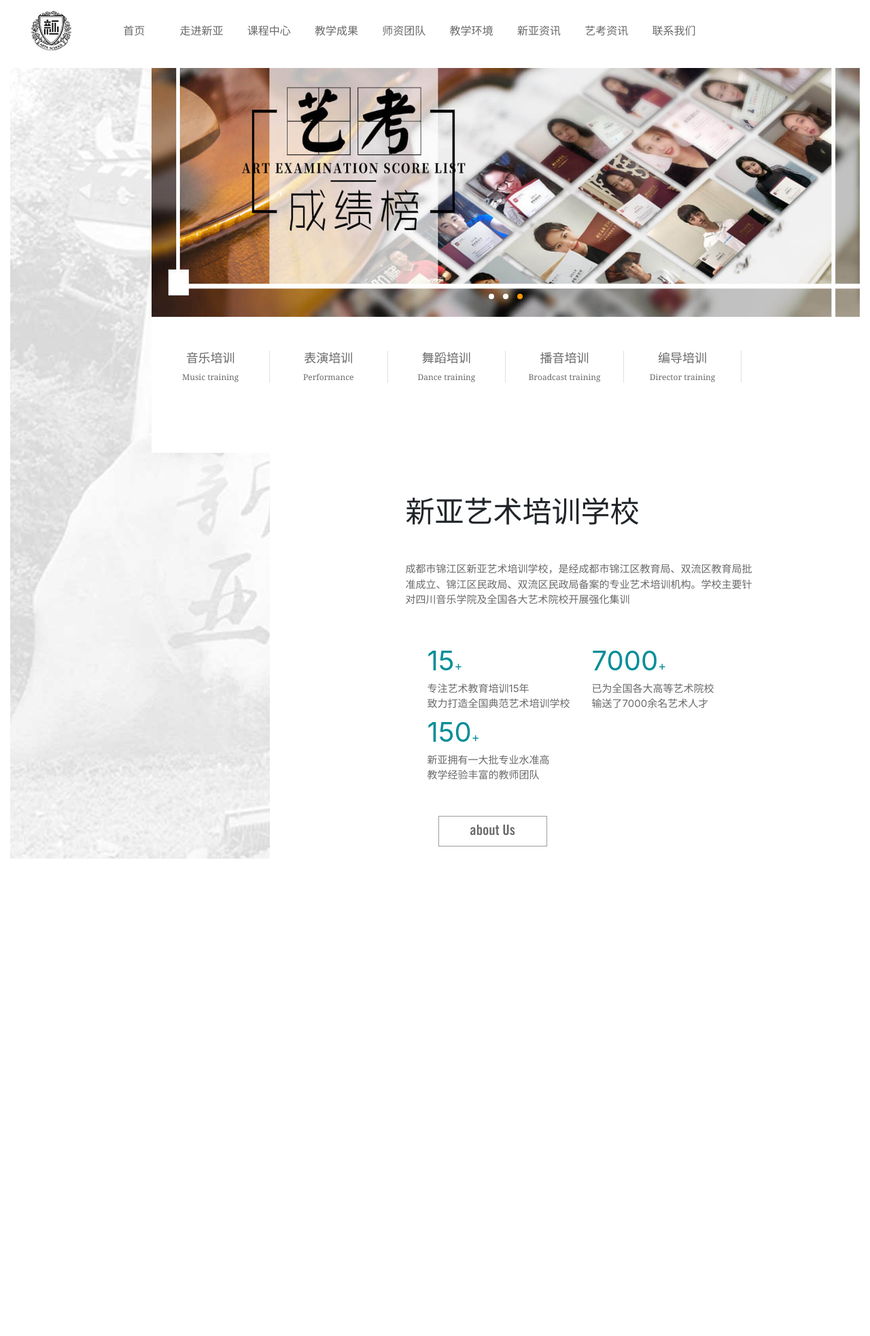
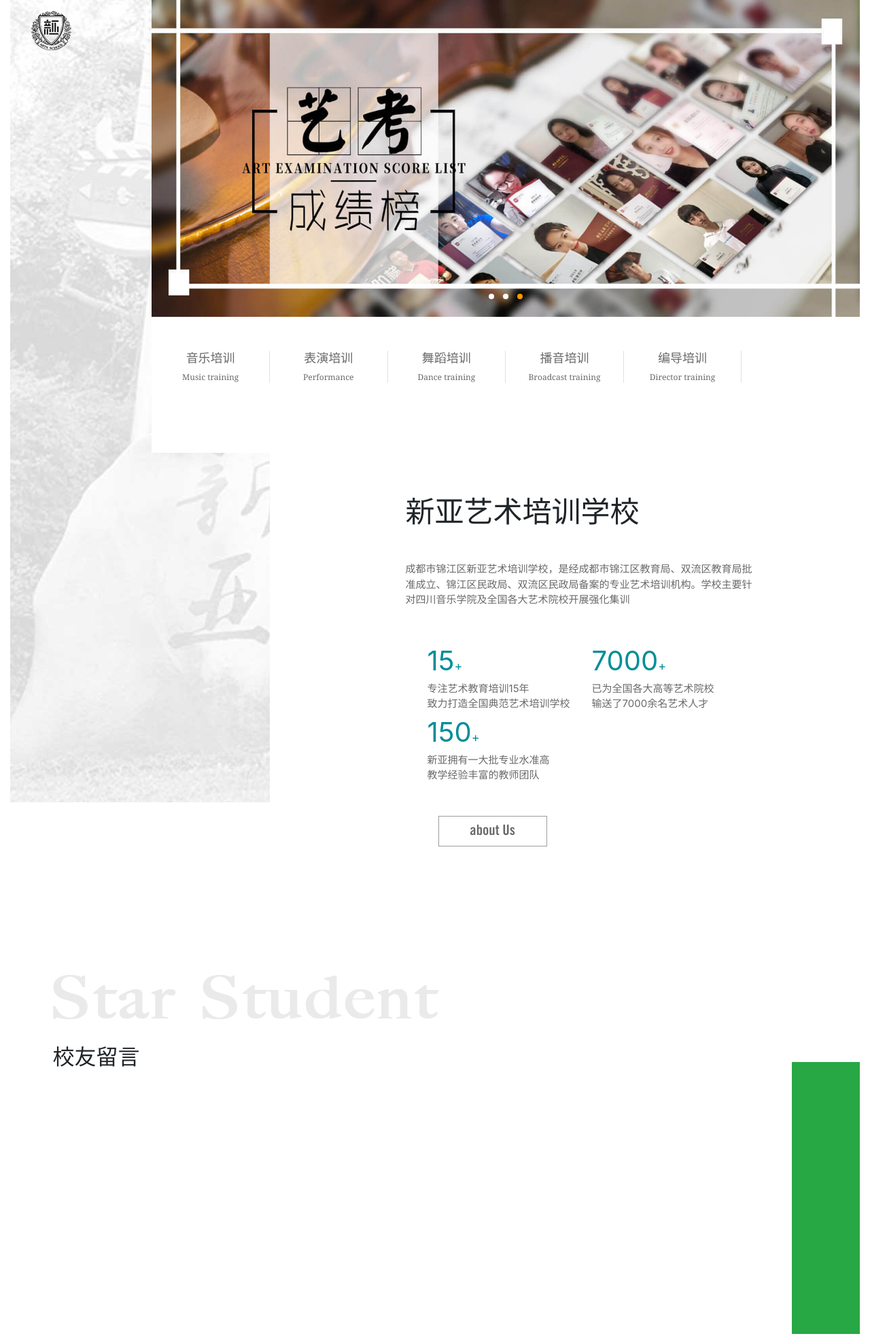
Before and after one commit to m-ling/art, a plain HTML site: page main.html in a window 1280 px wide. Shown: the whole page at 68% size. Before the commit the page ends 1333 px from the top, so only its background shows below. Drawn offline with nearby package versions, Linux system fonts and the light colour scheme; a small style sheet from the web is missing.

Commit message:
the_4_2019/9/28

```diff
--- a/CSS/main.css
+++ b/CSS/main.css
@@ -50,6 +50,7 @@
 #three{
     height:635px;
     background:#fff;
+    z-index: 0;
 }
 #three .school-box{
     width:74%;
@@ -85,13 +86,43 @@
      color:#fff;
      border:1px solid #028e98;
 }
+/* 留言板 */
+.msg_board{
+    height:890px;
+    width: 100%;
+    z-index:2;
+}
+.mssages{
+    height:500px;
+    margin-top:216px;
+}
+.mssages>img,.mssages>h2{
+    margin-top:3%;
+    margin-left:5%;
+}
+.mssages span:first-child{
+     margin-top: 10%;
+     margin-left:5%;
+     display:block;
+}
 
+.mssages .iconfont{
+    font-size:50px;
+    color:#ddd;
+}
+.mssages .photo{
+    height:400px;
+    width:100px;
+    float: right;
+    margin-top: -20px;
+}
 /*媒体查询*/
 /* 大 */
 @media screen and (min-width: 992px) {
     .img_head{
-       background:#fff url("../img/left.jpg") no-repeat fixed;
-        height:1333px;
+       background:#fff url("../img/left.jpg") no-repeat;
+       background-attachment:fixed;
+        height:1180px;
     }
     .banner_h{
         height:568px;
@@ -134,15 +165,18 @@
 /* 标题栏 */
 .nav_tit{
     width:100%;
-    height:100px;
+    height:0px;
     background:#fff;
     position: fixed;
     z-index: 1;
+    /* display:none; */
+    overflow: hidden;
+    transition: height 0.5;
 }
 /* #nav img{height:84px;} */
 .nav_tit a{
     width:9.6%;
-    height:100px;
+    height:86px;
     display: block;
     background: #fff;
     float: left;
@@ -150,6 +184,7 @@
     line-height: 90px;
     margin-right: 10px;
     color:#696969;
+    font-size:16px;
 }
 .nav_font{width:20%;}
 .nav_tit a:hover{background: #ccc;color:#000;}
--- a/js/main.js
+++ b/js/main.js
@@ -2,4 +2,11 @@
     var scrollH=$(document).scrollTop();
     var viewH = $(window).height();
     console.log(scrollH);//380
+    if(scrollH>380){
+         $('#nav').css('height','86px')
+        //  $('.img_head').css('background-attachment','scroll')
+    }else{
+        $('#nav').css('height','0')
+    }
+
 })
--- a/main.html
+++ b/main.html
@@ -8,7 +8,7 @@
     <link rel="stylesheet" href="CSS/bootstrap.css"/>
     <link rel="stylesheet" href="CSS/main.css"/>
     <link href="https://cdn.bootcss.com/animate.css/3.7.2/animate.css" rel="stylesheet">
-    <link rel="stylesheet" type="text/css" href="http://at.alicdn.com/t/font_1428053_54ilq1sc2ap.css">
+    <link rel="stylesheet" type="text/css" href="http://at.alicdn.com/t/font_1428053_lzap5echmgl.css">
     <script src="js/jquery.min.js"></script>
     <script src="js/popper.min.js"></script>
     <script src="js/bootstrap.min.js"></script>
@@ -19,7 +19,7 @@
     <div class="img_head">
         <!-- 标题栏 -->
         <div id="nav" class="nav_tit row m-0 ">
-                <div class="col-lg-1 pt-3 ml-3 "><img src="img/x_logo.png" alt="" class=" "/></div>
+                <div class="col-lg-1 pt-2 ml-3 mt-1 "><img src="img/x_logo.png" alt="" class=" "/></div>
                 <div class="col-lg-9 "><a href="/" class="active">首页</a>
                     <a href="/about/">走进新亚</a>
                     <a href="/class_music/">课程中心</a>
@@ -35,7 +35,7 @@
                 </div>
 
         </div>
-        <!--第一层栅格-->
+        <!--最外层栅格-->
         <div class="d-flex flex-wrap ">
             <!--标志-->
             <div class="col-lg-2  bg-transparent">
@@ -74,11 +74,13 @@
             <div class="col-lg-10  px-0 bg_big sec_h">
                 <div class="nev_fir d-flex flex-wrap ">
                    <div class="col-lg-2  col-sm-4 px-0 sec_h min_bolock position-relative text-center position-relative ">
+                      <a href="javascript:;">
                         <div class="out_title  border-right">
                             <i class="iconfont iconmusic"></i>
                             <h4>音乐培训</h4>
                             <p >Music training</p>
                         </div>
+                      </a>
                     <div class="min_b1">
                         <div class="mytext">
                                 <span class="iconfont iconmusic"></span>
@@ -90,11 +92,13 @@
                         </div>
                    </div>
                    <div class="col-lg-2  col-sm-4 px-0 sec_h min_bolock position-relative text-center">
+                       <a href="javascript:;">
                         <div class="out_title  border-right ">
                             <i class="iconfont iconbiaoyan01"></i>
                             <h4>表演培训</h4>
                             <p>Performance  </p>
                         </div>
+                       </a>
                        <div class="min_b2">
                             <div class="mytext">
                                     <span class="iconfont iconbiaoyan01"></span>
@@ -106,11 +110,13 @@
                        </div>
                    </div>
                    <div class="col-lg-2  col-sm-4 px-0 sec_h min_bolock position-relative text-center">
+                       <a href="javascript:;">
                         <div class="out_title  border-right ">
                             <i class="iconfont iconwudao"></i>
                             <h4>舞蹈培训</h4>
                             <p>Dance training</p>
                         </div>
+                       </a>
                        <div class="min_b3">
                             <div class="mytext">
                                     <span class="iconfont iconwudao"></span>
@@ -122,11 +128,13 @@
                        </div>
                    </div>
                    <div class="col-lg-2  col-sm-4 px-0 sec_h min_bolock position-relative text-center">
+                       <a href="javascript:;">
                         <div class="out_title  border-right ">
                             <i class="iconfont iconhuatong"></i>
                             <h4>播音培训</h4>
                             <p>Broadcast training</p>
                         </div>
+                       </a>
                        <div class="min_b4">
                             <div class="mytext">
                                     <span class="iconfont iconhuatong"></span>
@@ -138,11 +146,13 @@
                        </div>
                    </div>
                    <div class="col-lg-2  col-sm-4 px-0 sec_h min_bolock position-relative text-center">
+                        <a href="javascript:;">
                             <div class="out_title border-right">
-                                <i class="iconfont icondaoyan"></i>
+                                <i class="iconfont icondianying"></i>
                                 <h4>编导培训</h4>
                                 <p>Director training</p>
                             </div>
+                        </a>
                        <div class="min_b5">
                             <div class="mytext">
                                     <span class="iconfont icondaoyan"></span>
@@ -159,7 +169,7 @@
                    <div class="col-lg-10 px-0  position-relative" id="three">
                 <div class="school">
                     <div class="school-box ">
-                        <h2 class="" style="font-size: 43px;">新亚艺术培训学校</h2>
+                        <h2  style="font-size: 43px;">新亚艺术培训学校</h2>
                         <p class="mt-5  school_char" style="width: 80%;">成都市锦江区新亚艺术培训学校，是经成都市锦江区教育局、双流区教育局批准成立、锦江区民政局、双流区民政局备案的专业艺术培训机构。学校主要针对四川音乐学院及全国各大艺术院校开展强化集训</p>
                         <ul class="px-3 mt-lg-5">
                             <li class="px-3 " >
@@ -179,15 +189,23 @@
                     </div>
                 </div>
                    </div>
-                   <!-- 留言板 -->
-
                 </div>
             </div>
 
 
         </div>
+
     </div>
-
+     <!-- 留言板 -->
+    <div class=" msg_board bg-white">
+        <div class="mssages  position-relative">
+            <span class="iconfont iconyinhao"></span>
+            <img src="./img/startitle.png" >
+            <h2>校友留言</h2>
+            <!-- <img src="./img/star-right-cover.png" alt=""> -->
+            <div class="photo bg-success"></div>
+        </div>
+        </div>
 </div>
 
 </div>
```
Lines whose indentation alone changed are shown as unchanged.
